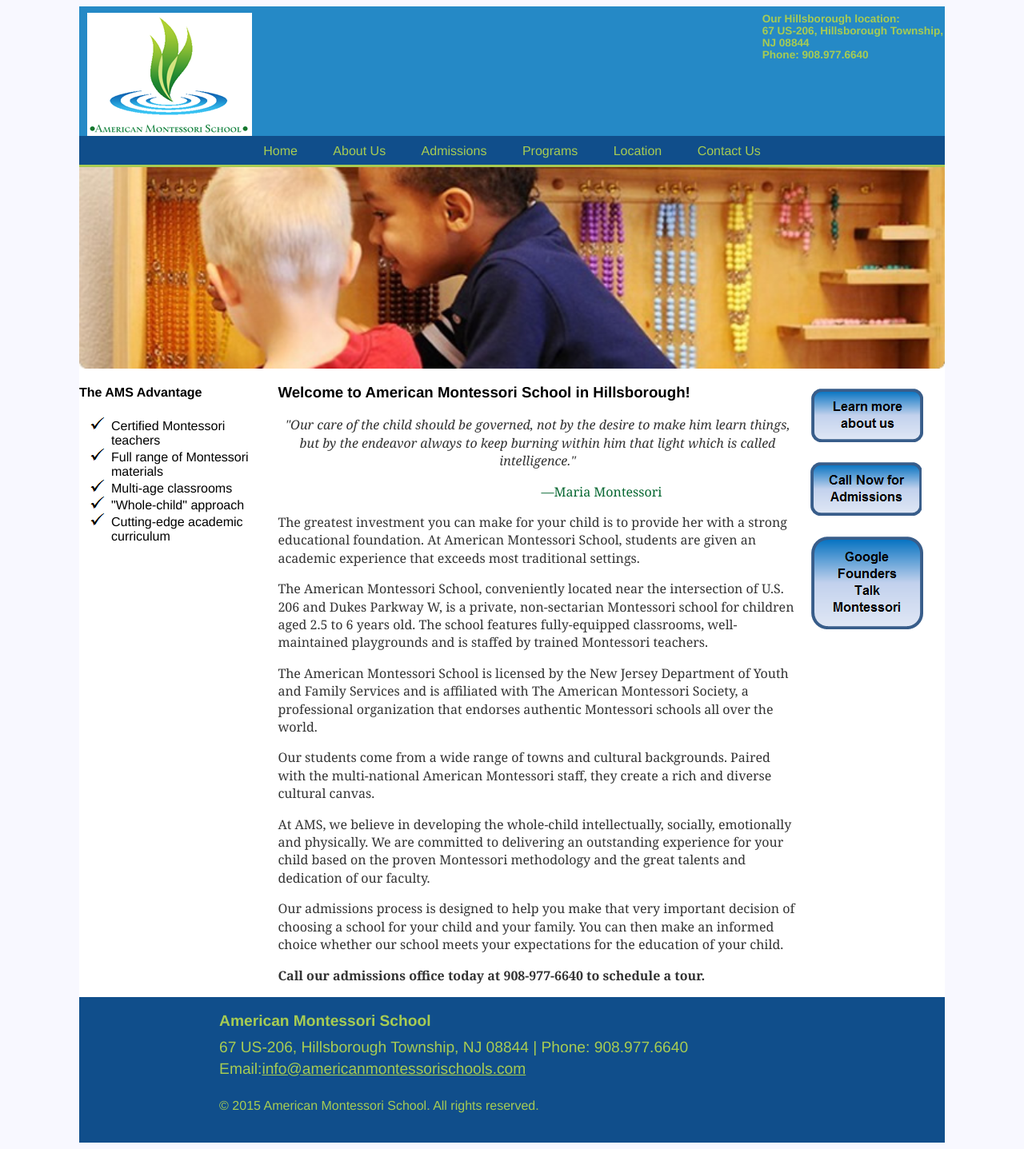
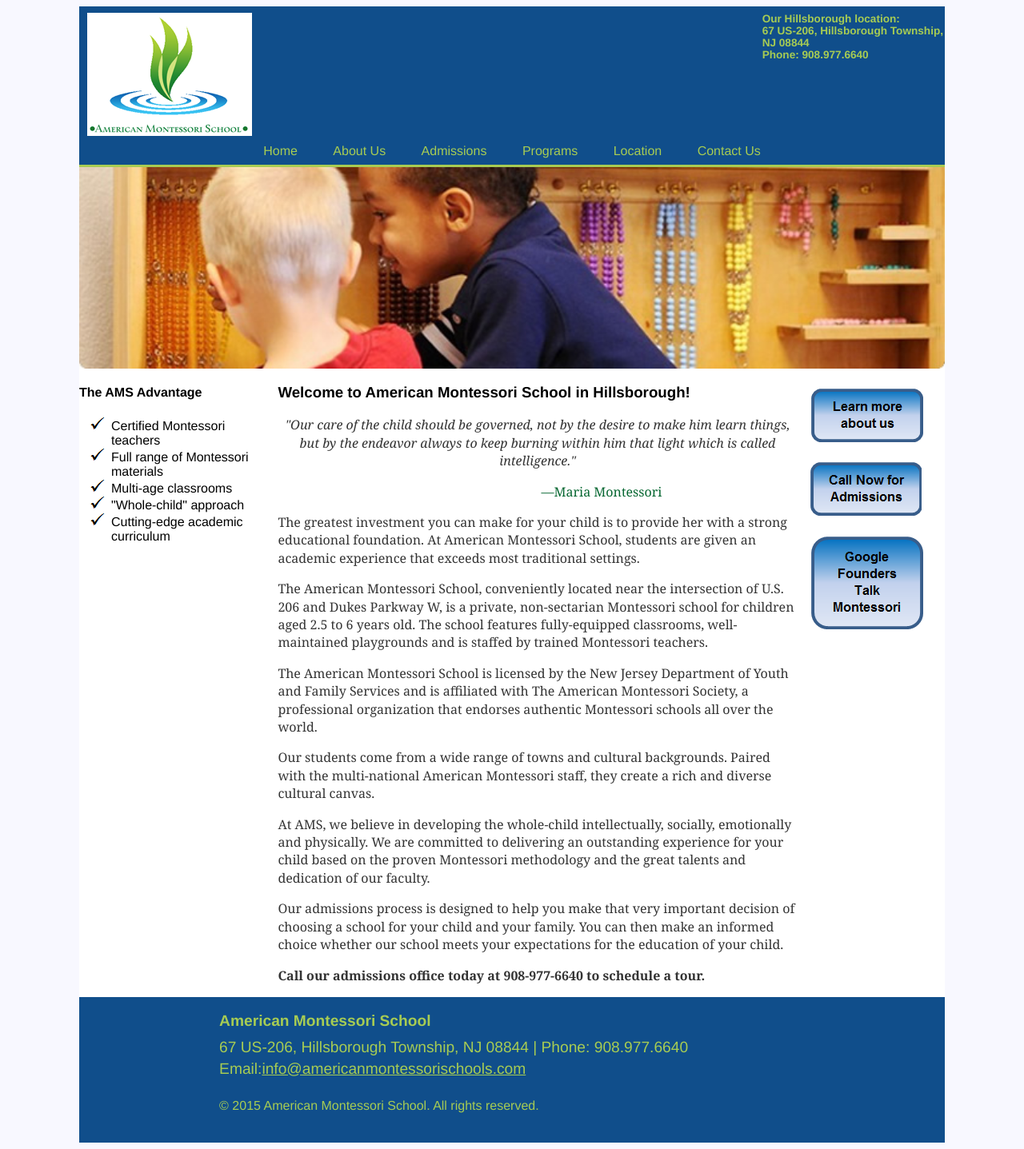
Before and after one commit to americanmontessorischools/americanmontessorischools.github.io, a Jekyll site: the page built from index.html, in a window 1280 px wide. Shown: the whole page at 80% size. Built offline with Jekyll 4.4.1, drawn with Linux system fonts in a browser that asks for light colours.

Commit message:
Update main.css

```diff
--- a/css/main.css
+++ b/css/main.css
@@ -1,7 +1,7 @@
 #header {
 	position: relative;
 	/*height: 122px;*/
-  	background-color: #2589C6;
+  	background-color: #104E8B;
 	/*background: url('/images/AMS_body_background_blue_long.png') repeat-x top left;*/
 	z-index: 10;
 	width: 100%;
```
